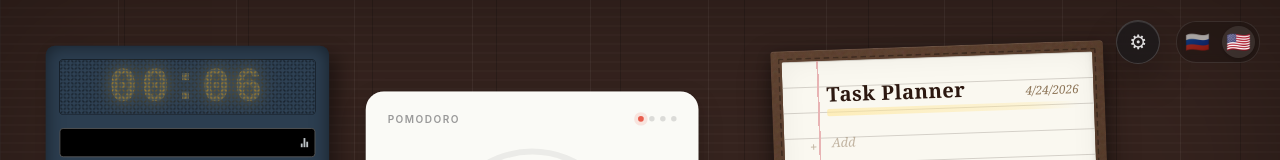
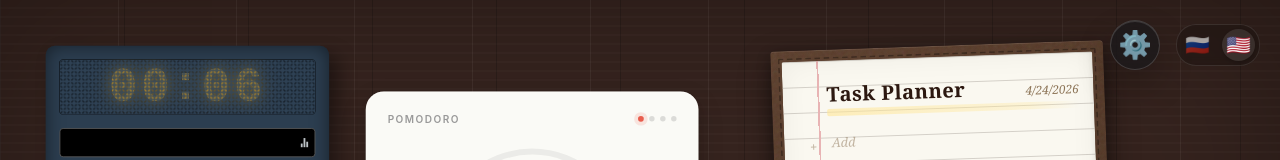
Before and after one commit to zergzorg/calcup, a Vue app: page / in a window 1280 px wide. Shown: the top 160 px of the page. Built offline with nearby package versions, Linux system fonts and the light colour scheme.

Commit message:
Fix settings gear button sizing

```diff
--- a/src/components/SettingsMenu.vue
+++ b/src/components/SettingsMenu.vue
@@ -1,7 +1,7 @@
 <template>
   <div class="settings-menu-container">
     <button class="settings-btn" @click.stop="toggleMenu" :title="t('settings.title')" :aria-expanded="isOpen">
-      <span class="settings-btn-icon" aria-hidden="true">⚙</span>
+      <span class="settings-btn-icon" aria-hidden="true">⚙️</span>
     </button>
 
     <div v-if="isOpen" class="settings-panel" @click.stop>
@@ -111,8 +111,8 @@ onUnmounted(() => {
 }
 
 .settings-btn {
-  width: 44px;
-  height: 44px;
+  width: 50px;
+  height: 50px;
   display: inline-grid;
   place-items: center;
   background: rgba(19, 23, 28, 0.58);
@@ -123,14 +123,13 @@ onUnmounted(() => {
   cursor: pointer;
   box-shadow: 0 16px 35px rgba(0, 0, 0, 0.24), inset 0 1px 0 rgba(255, 255, 255, 0.12);
   backdrop-filter: blur(18px) saturate(1.2);
-  transition: background 0.2s ease, border-color 0.2s ease, color 0.2s ease, transform 0.2s ease;
+  transition: background 0.2s ease, border-color 0.2s ease, color 0.2s ease;
 }
 
 .settings-btn:hover {
   background: rgba(25, 31, 38, 0.72);
   border-color: rgba(255, 255, 255, 0.28);
   color: #fff;
-  transform: translateY(-1px);
 }
 
 .settings-btn:focus-visible {
@@ -139,8 +138,10 @@ onUnmounted(() => {
 }
 
 .settings-btn-icon {
-  font-size: 20px;
+  display: block;
+  font-size: 27px;
   line-height: 1;
+  transform-origin: 50% 50%;
   transition: transform 0.28s ease;
 }
 
```
